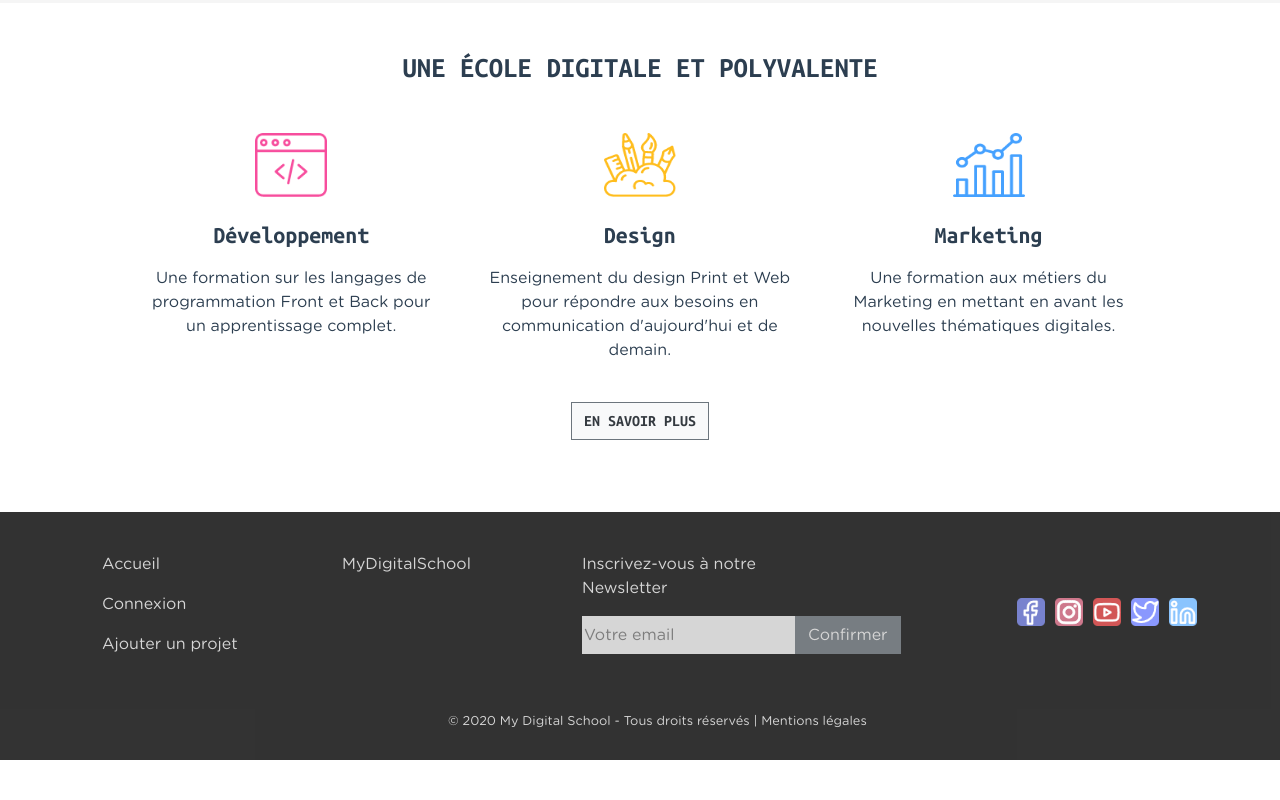
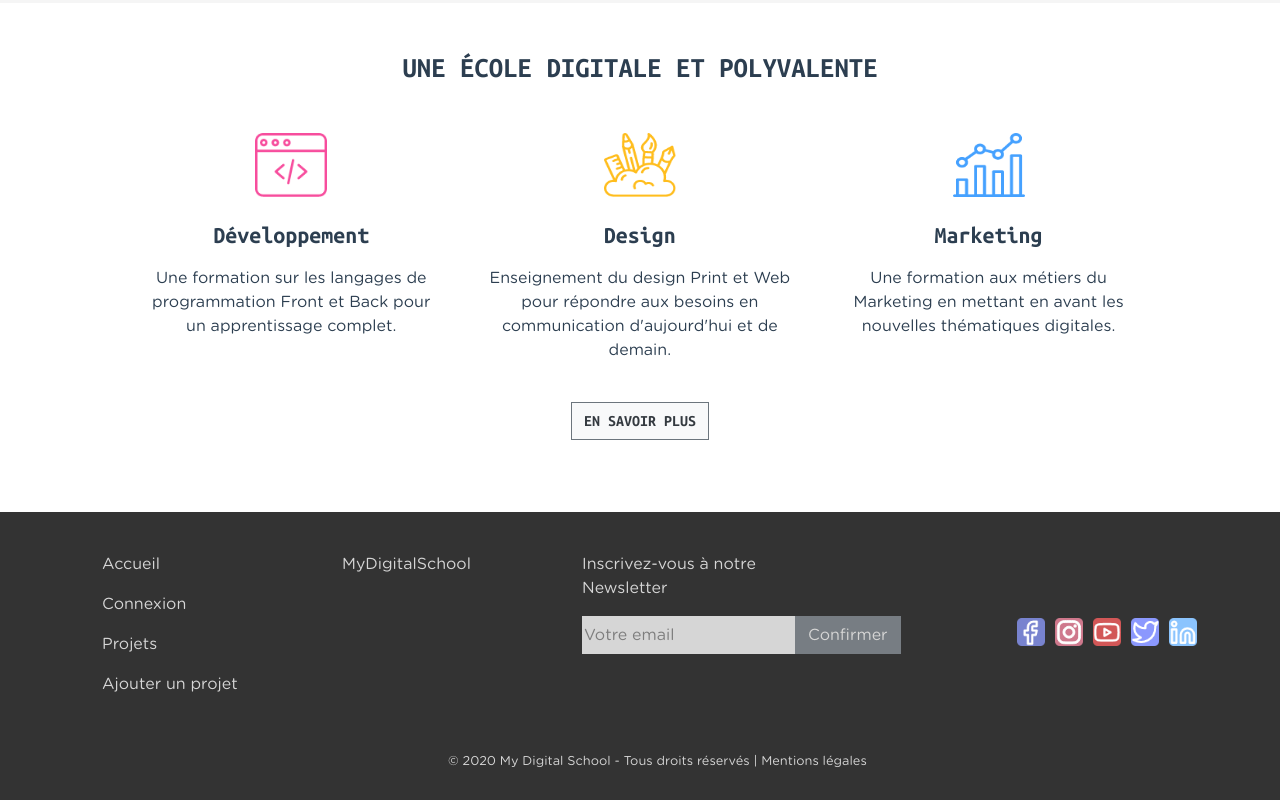
Before and after one commit to BlueFaste/MyCreativeWeek-Accessibilite, a Vue app: page / in a window 1280 px wide. Shown: the part 2594-3394 px from the top of the page. Before the commit the page ends 3354 px from the top, so only its background shows below. Built offline with nearby package versions, Linux system fonts and the light colour scheme.

Commit message:
ajout d'un element d'arborescence

```diff
--- a/src/components/Footer.vue
+++ b/src/components/Footer.vue
@@ -5,6 +5,7 @@
 				<ul class="col footerLink" role="list">
 					<li><router-link to="/"> Accueil </router-link></li>
 					<li><router-link to="/login"> Connexion </router-link></li>
+					<li><router-link to="/allprojects"> Projets </router-link></li>
 					<li><router-link to="/projectmanagement"> Ajouter un projet </router-link></li>
 				</ul>
 				<ul class="col footerLink" role="list">
```
